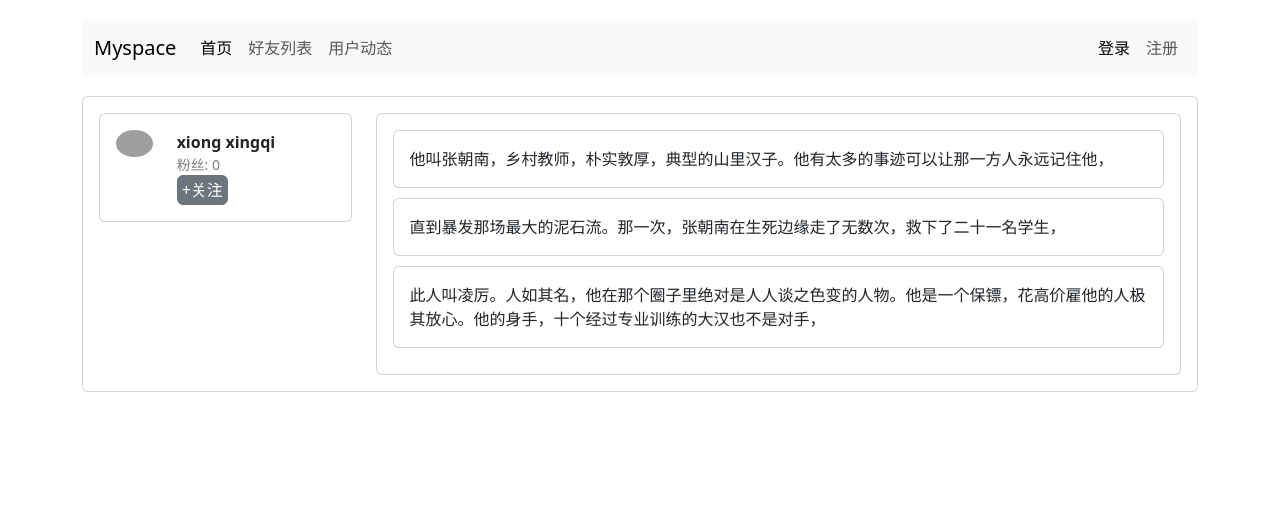
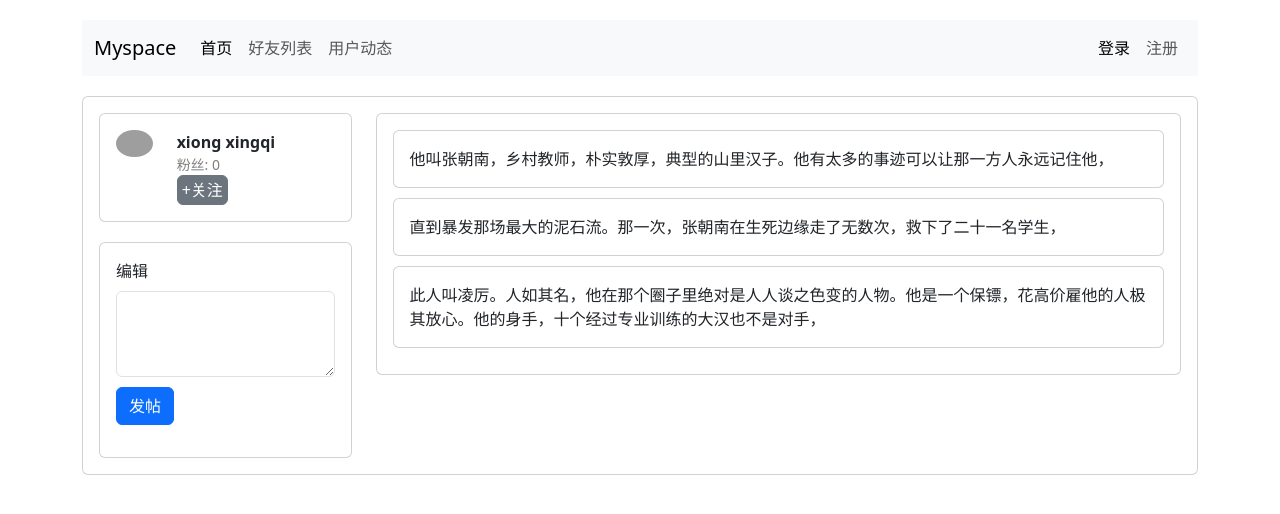
Before and after one commit to xiongxingqi/myspace, a Vue app: page /userDynamics in a window 1280 px wide. Shown: the top 514 px of the page. Built offline with nearby package versions, Linux system fonts and the light colour scheme; grey boxes are pictures that could not be loaded.

Commit message:
使用v-model及通过事件向父组件传参完成编辑区域

```diff
--- /dev/null
+++ b/src/components/UserProfileWrite.vue
@@ -0,0 +1,44 @@
+<template >
+    <div class="card edit-fixed">
+        <div class="card-body">
+                <div class="mb-3">
+                <label for="edit-post" class="form-label">编辑</label>
+                <textarea v-model="content" class="form-control" id="edit-post" rows="3"></textarea>
+                <button @click="post_a_post" type="button" class="btn btn-primary">发帖</button>
+            </div>
+        </div>
+    </div>
+</template>
+<script>
+import { ref } from 'vue'
+export default {
+    name: "UserProfileWrite",
+    setup(props,context) {
+        const content=ref("");
+
+        const post_a_post= ()=>{
+            console.log(props);
+            context.emit("post_a_post",content.value);
+            content.value="";
+        }
+
+        return {
+            content,
+            post_a_post,
+        }
+    },
+}
+</script>
+
+
+<style scoped>
+
+.edit-fixed{
+    margin-top: 20px;
+}
+
+button {
+    margin-top: 10px;
+}
+
+</style>
--- a/src/views/UserDynamicsView.vue
+++ b/src/views/UserDynamicsView.vue
@@ -1,23 +1,29 @@
 <template >
     <base-content>
         <div class="row">
-            <div class="col-3"> <UserProfileInfo :user="user" @follow="follow" @nofollow="nofollow" /></div>
-            <div class="col-9"><user-profile-posts :list="list" /></div>
+            <div class="col-3">
+                 <UserProfileInfo :user="user" @follow="follow" @nofollow="nofollow" />
+                 <user-profile-write @post_a_post="post_a_post" />
+            </div>
+            <div class="col-9">
+                <user-profile-posts :list="list" />
+            </div>
         </div>
     </base-content>
 </template>
 <script>
 import BaseContent from '@/components/BaseContent.vue';
 import UserProfileInfo from '../components/UserProfileInfo.vue';
-import UserProfilePosts from '../components/UserProfilePosts.vue'
+import UserProfilePosts from '../components/UserProfilePosts.vue';
 import { reactive } from 'vue';
-
+import UserProfileWrite from '../components/UserProfileWrite.vue';
 export default {
     name: "UserDynamicsView",
     components: {
         BaseContent,
         UserProfileInfo,
         UserProfilePosts,
+        UserProfileWrite,
     },
     setup() {
         const user=reactive({
@@ -63,11 +69,22 @@ export default {
             user.followerCount--;
         }
 
+        const post_a_post=(content)=>{
+            list.count++;
+            list.posts.unshift({
+                id: list.count,
+                userId: user.id,
+                content: content,
+            });
+        }
+
         return {
             user,
             follow,
             nofollow,
             list,
+            post_a_post,
+
         }
     }
 }
```
Also changed, not shown: src/components/UserPorfileWrite.vue (deleted).
